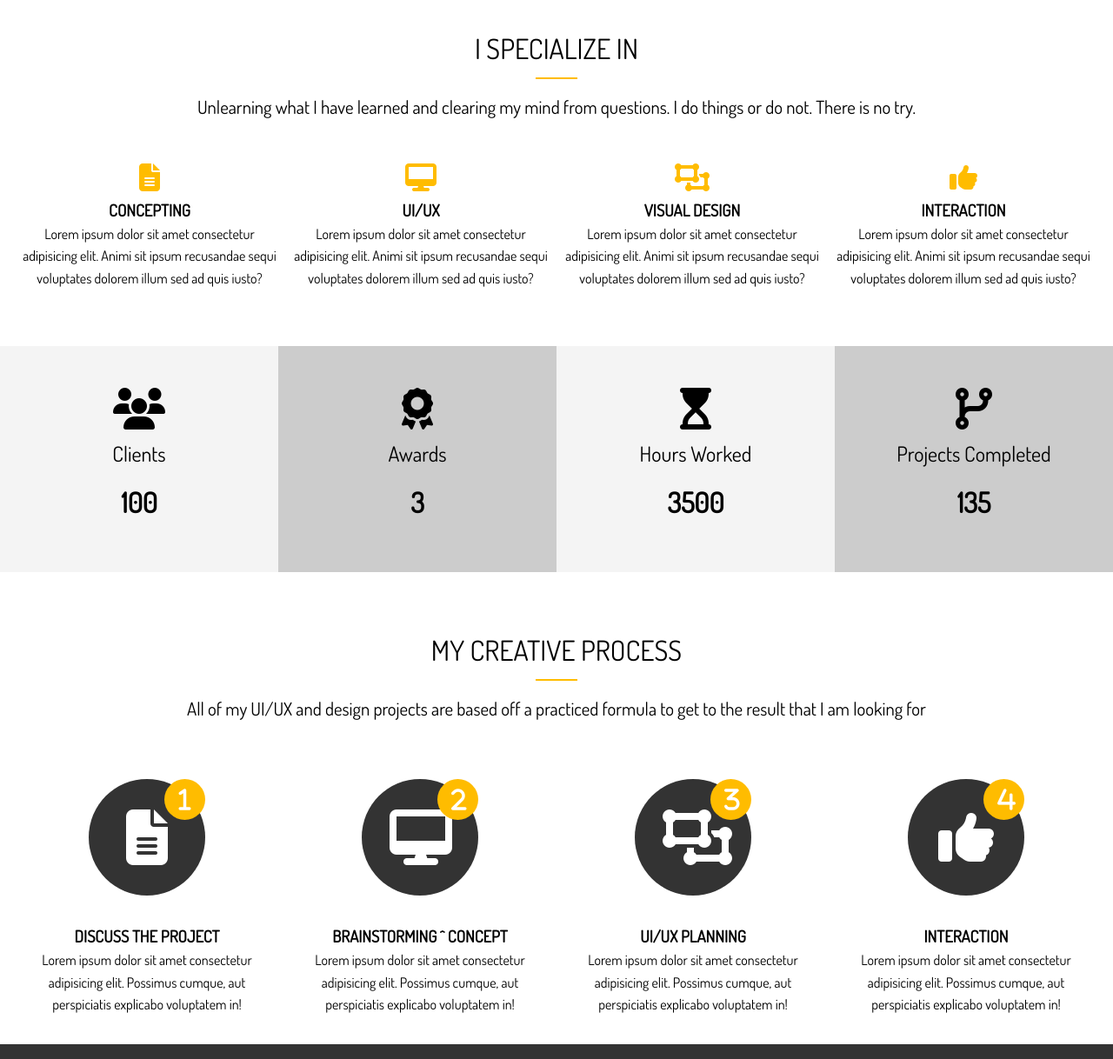
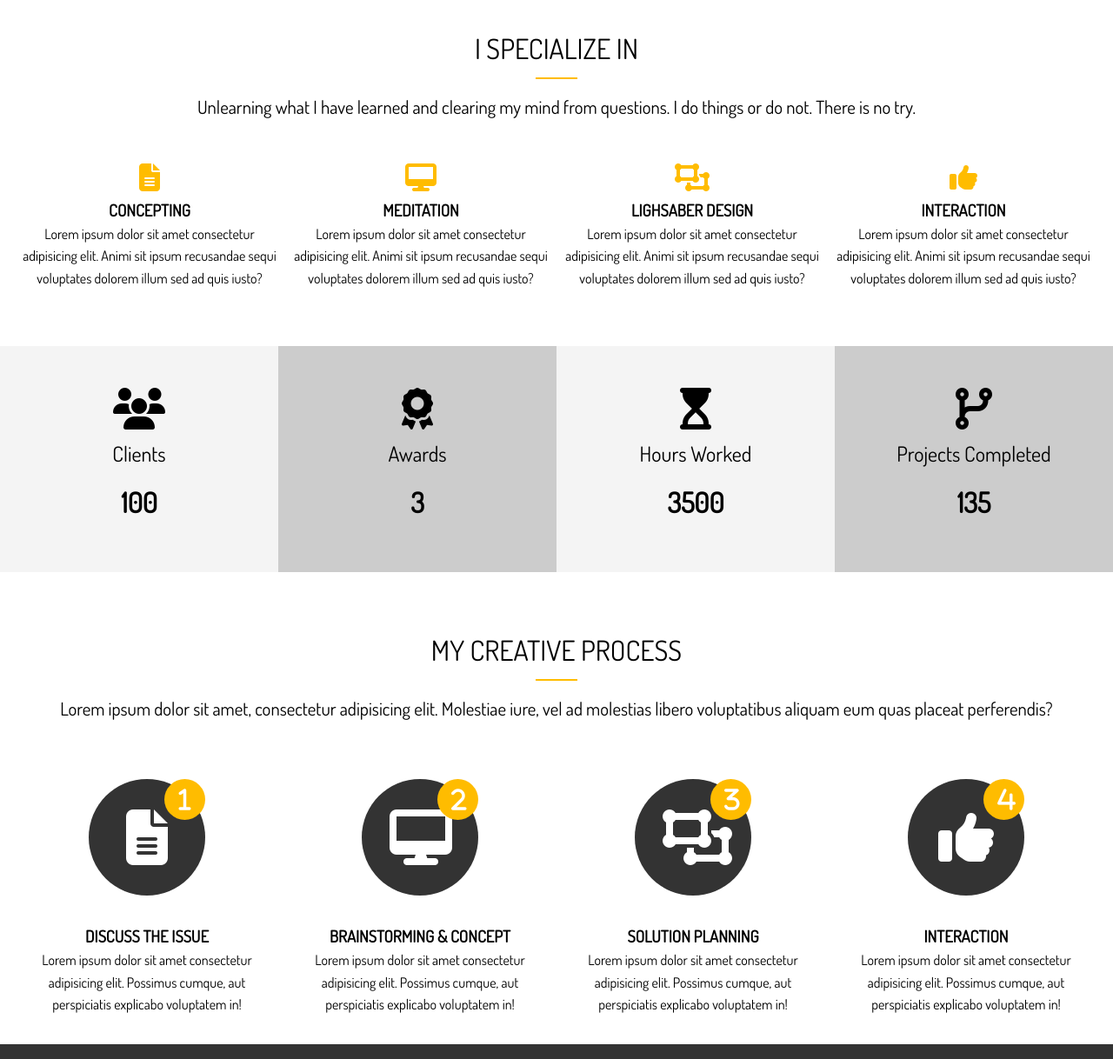
Before and after one commit to mwstyczynski/portfolio-webpage, a website: page dist/index.html in a window 1280 px wide. Shown: the part 802-2020 px from the top of the page at 87% size. Drawn offline with Linux system fonts and the light colour scheme.

Commit message:
changed texts

```diff
--- a/dist/index.html
+++ b/dist/index.html
@@ -12,7 +12,7 @@
       href="https://fonts.googleapis.com/css?family=Dosis&display=swap"
       rel="stylesheet"
     />
-    <title>M.Styczynski | Software Tester</title>
+    <title>Master Yoda | Main man Jedi</title>
   </head>
 
   <body>
@@ -67,7 +67,7 @@
             </div>
             <div>
               <i class="fas fa-desktop fa-2x"></i>
-              <h3>UI/UX</h3>
+              <h3>Meditation</h3>
               <p>
                 Lorem ipsum dolor sit amet consectetur adipisicing elit. Animi
                 sit ipsum recusandae sequi voluptates dolorem illum sed ad quis
@@ -76,7 +76,7 @@
             </div>
             <div>
               <i class="fas fa-object-ungroup fa-2x"></i>
-              <h3>Visual Design</h3>
+              <h3>Lighsaber Design</h3>
               <p>
                 Lorem ipsum dolor sit amet consectetur adipisicing elit. Animi
                 sit ipsum recusandae sequi voluptates dolorem illum sed ad quis
@@ -138,15 +138,14 @@
         </h2>
         <div class="bottom-line"></div>
         <p class="lead">
-          All of my UI/UX and design projects are based off a practiced formula
-          to get to the result that I am looking for
+         Lorem ipsum dolor sit amet, consectetur adipisicing elit. Molestiae iure, vel ad molestias libero voluptatibus aliquam eum quas placeat perferendis?
         </p>
         <div class="process">
           <div>
             <i class="fas fa-file-alt fa-4x process-icon my-2">
               <div class="process-step">1</div>
             </i>
-            <h3>Discuss The Project</h3>
+            <h3>Discuss The Issue</h3>
             <p>
               Lorem ipsum dolor sit amet consectetur adipisicing elit. Possimus
               cumque, aut perspiciatis explicabo voluptatem in!
@@ -156,7 +155,7 @@
             <i class="fas fa-desktop fa-4x process-icon my-2">
               <div class="process-step">2</div>
             </i>
-            <h3>Brainstorming ^ Concept</h3>
+            <h3>Brainstorming & Concept</h3>
             <p>
               Lorem ipsum dolor sit amet consectetur adipisicing elit. Possimus
               cumque, aut perspiciatis explicabo voluptatem in!
@@ -166,7 +165,7 @@
             <i class="fas fa-object-ungroup fa-4x process-icon my-2">
               <div class="process-step">3</div>
             </i>
-            <h3>UI/UX Planning</h3>
+            <h3>Solution Planning</h3>
             <p>
               Lorem ipsum dolor sit amet consectetur adipisicing elit. Possimus
               cumque, aut perspiciatis explicabo voluptatem in!
```
Also changed, not shown: dist/about.html (+1 -1 lines), dist/img/about-course.jpg (added), dist/img/about.jpg.
